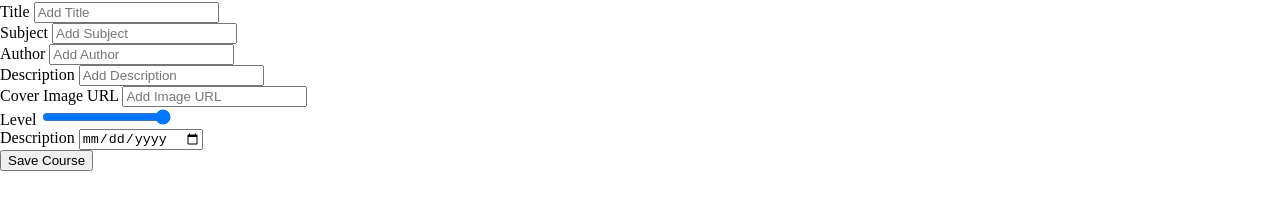
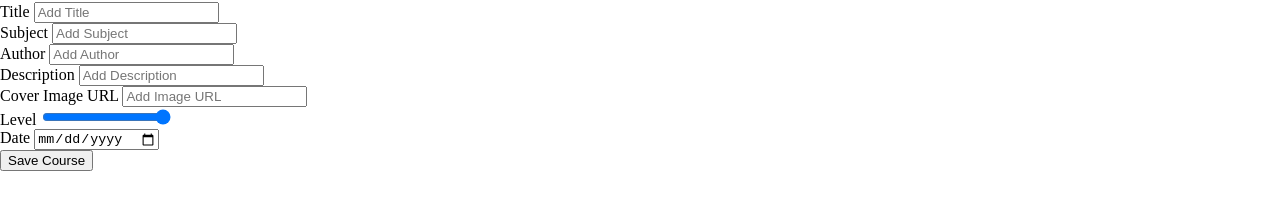
Before and after one commit to VedS1/CourseConnected, a React (Create React App) app in the folder educational-app/: page /course-creation in a window 1280 px wide. Shown: the part 158-368 px from the top of the page. Built offline with nearby package versions, Linux system fonts and the light colour scheme; no server answers; sample sign-in values are in the browser's storage.

Commit message:
Update CourseCreationPage.js

```diff
--- a/educational-app/src/components/coursedisplaypages/CourseCreationPage.js
+++ b/educational-app/src/components/coursedisplaypages/CourseCreationPage.js
@@ -91,7 +91,7 @@ const CourseCreationPage = () => {
                     <input type='range' min = "1" max = "5" onChange={(e) => setLevel(e.target.value) }/>
                 </div>
                 <div className='form-control'>
-                    <label>Description </label>
+                    <label>Date </label>
                     <input type="date" id="dateselect" name="dateselect" onChange={(e) => setDateOfCreate(e.target.value) }/>
                 </div>
 
```
